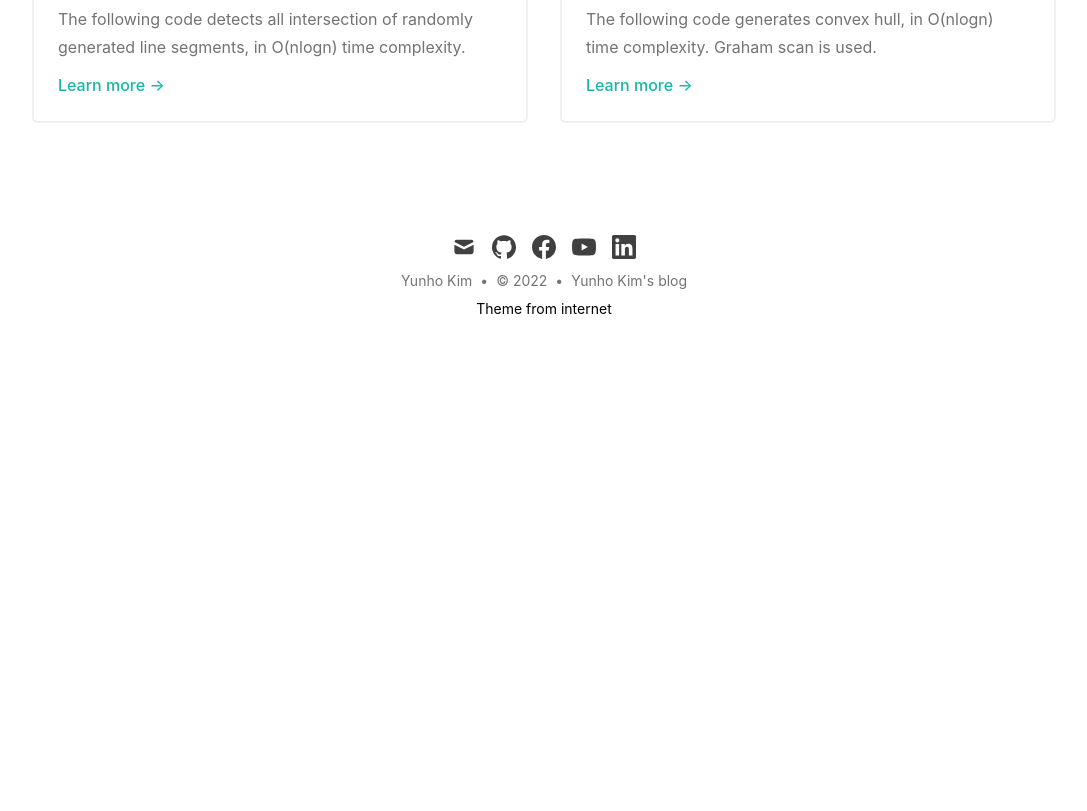
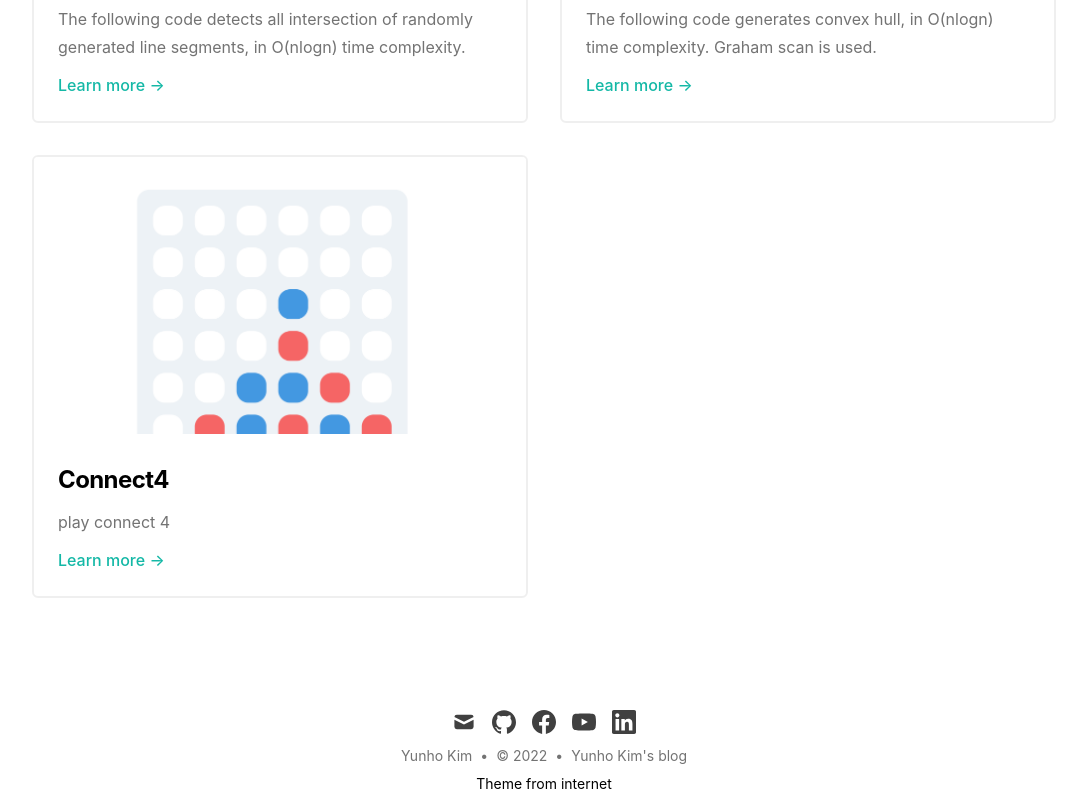
Before and after one commit to YunhoKim21/NextJS, a Next.js app: page /projects in a window 1280 px wide. Shown: the part 680-1491 px from the top of the page, without its empty margins (96-1183 px from the left). Before the commit the page ends 1031 px from the top, so only its background shows below. Built offline with nearby package versions, Linux system fonts and the light colour scheme; no server answers.

Commit message:
update projectData

```diff
--- a/data/projectsData.js
+++ b/data/projectsData.js
@@ -11,6 +11,12 @@ const projectsData = [
     imgSrc: '/static/images/convexhull.png',
     href: '/projects/convex-hull',
   },
+  {
+    title: 'Connect4',
+    description: `play connect 4`,
+    imgSrc: '/static/images/connect4.png',
+    href: '/projects/connect4',
+  },
 ]
 
 export default projectsData
```
Also changed, not shown: public/static/images/connect4.png (added).
